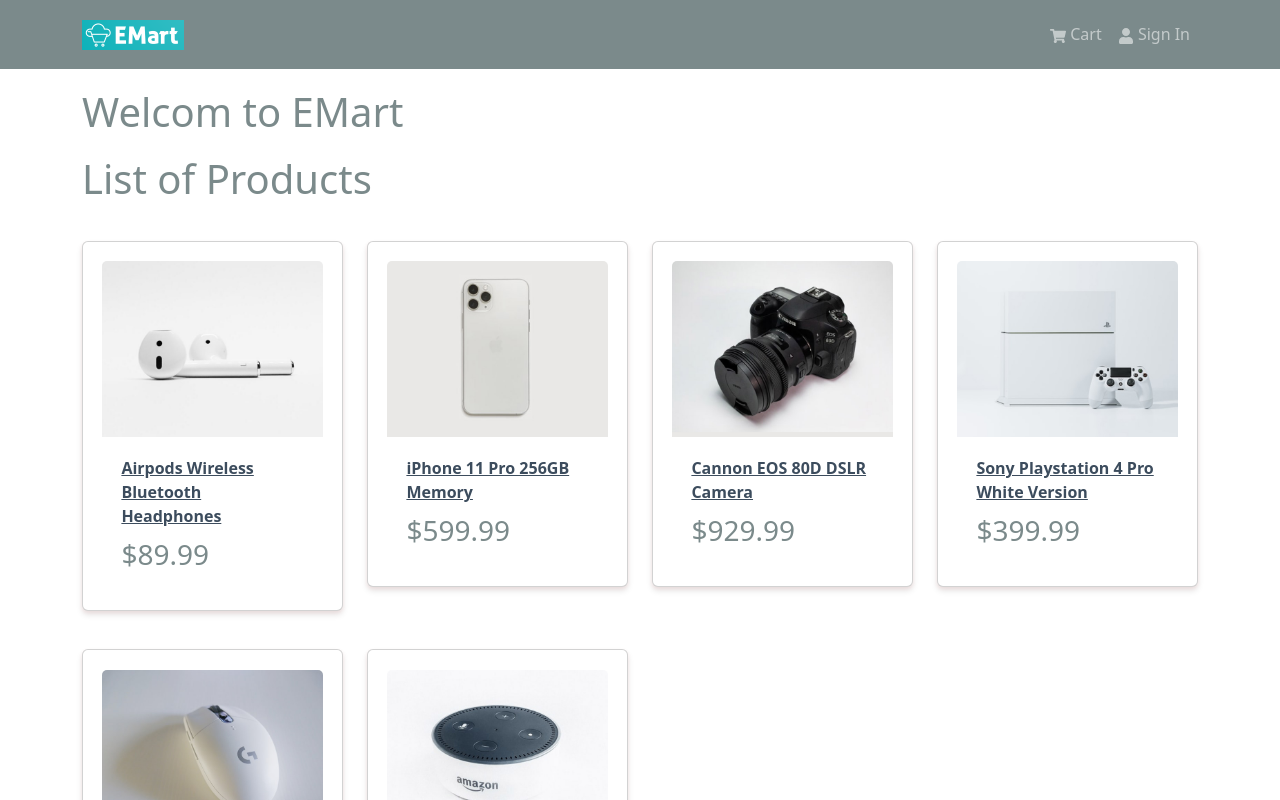
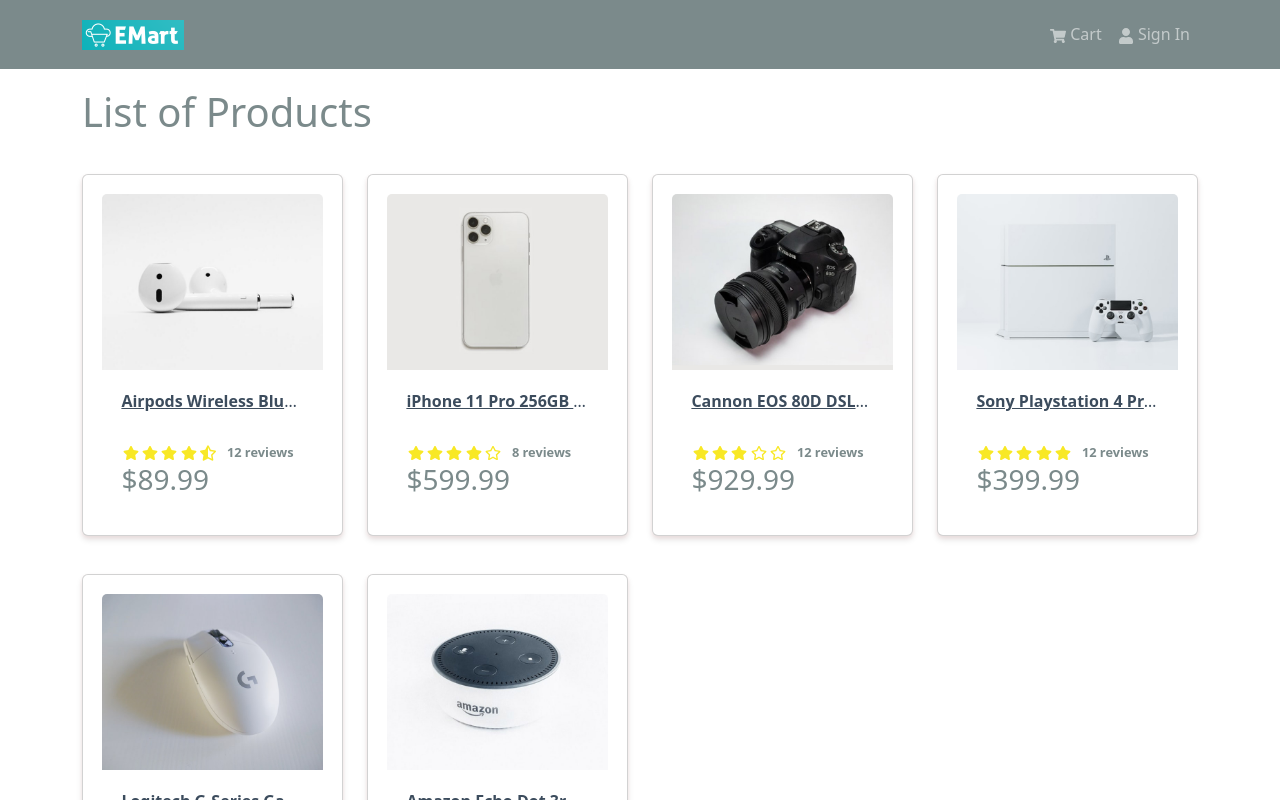
Before and after one commit to AlvinChiew/ecommerce-mern, a React (Create React App) app in the folder frontend/: page / in a window 1280 px wide. Shown: the top 800 px of the page. Built offline with nearby package versions, Linux system fonts and the light colour scheme.

Commit message:
add rating to homepage

```diff
--- a/frontend/src/App.js
+++ b/frontend/src/App.js
@@ -10,7 +10,6 @@ const App = () => {
       <Header />
       <main className="py-3">
         <Container>
-          <h1>Welcom to EMart</h1>
           <Outlet />
         </Container>
       </main>
--- a/frontend/src/components/Product.jsx
+++ b/frontend/src/components/Product.jsx
@@ -1,5 +1,6 @@
 import { Card } from 'react-bootstrap';
 import { Link } from 'react-router-dom';
+import Rating from './Rating';
 
 const Product = ({ product }) => {
   return (
@@ -9,10 +10,16 @@ const Product = ({ product }) => {
       </Link>
       <Card.Body>
         <Link to={`/product/${product._id}`}>
-          <Card.Title as="div">
+          <Card.Title className="product-title" as="div">
             <strong>{product.name}</strong>
           </Card.Title>
         </Link>
+        <Card.Text as="div">
+          <Rating
+            value={product.rating}
+            text={`${product.numReviews} reviews`}
+          />
+        </Card.Text>
         <Card.Text as="h3">${product.price}</Card.Text>
       </Card.Body>
     </Card>
--- /dev/null
+++ b/frontend/src/components/Rating.jsx
@@ -0,0 +1,56 @@
+import { FaStar, FaStarHalfAlt, FaRegStar } from 'react-icons/fa';
+
+const Rating = ({ value, text }) => {
+  return (
+    <div className="rating">
+      <span>
+        {value >= 1 ? (
+          <FaStar />
+        ) : value >= 0.5 ? (
+          <FaStarHalfAlt />
+        ) : (
+          <FaRegStar />
+        )}
+      </span>
+      <span>
+        {value >= 2 ? (
+          <FaStar />
+        ) : value >= 1.5 ? (
+          <FaStarHalfAlt />
+        ) : (
+          <FaRegStar />
+        )}
+      </span>
+      <span>
+        {value >= 3 ? (
+          <FaStar />
+        ) : value >= 2.5 ? (
+          <FaStarHalfAlt />
+        ) : (
+          <FaRegStar />
+        )}
+      </span>
+      <span>
+        {value >= 4 ? (
+          <FaStar />
+        ) : value >= 3.5 ? (
+          <FaStarHalfAlt />
+        ) : (
+          <FaRegStar />
+        )}
+      </span>
+      <span>
+        {value >= 5 ? (
+          <FaStar />
+        ) : value >= 4.5 ? (
+          <FaStarHalfAlt />
+        ) : (
+          <FaRegStar />
+        )}
+      </span>
+      <span className="rating-text">{text && text}</span>
+    </div>
+  );
+};
+
+export default Rating;
```
